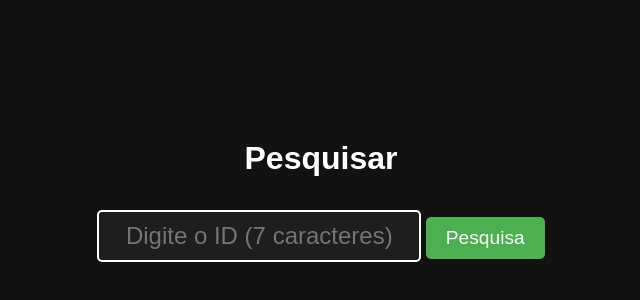
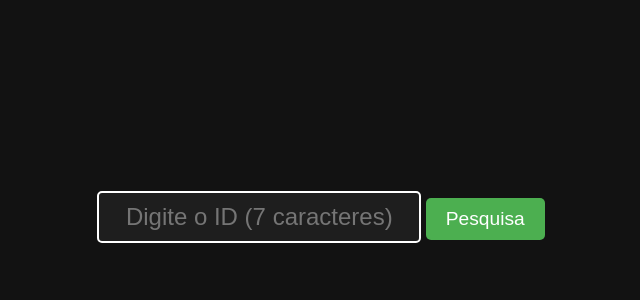
Before and after one commit to Math3usD/Math3usD_pesquisa.github.io, a plain HTML site: page index.html in a window 1280 px wide. Shown: the part 210-510 px from the top of the page, without its empty margins (319-959 px from the left). Drawn offline with Linux system fonts and the light colour scheme.

Commit message:
Update index.html

```diff
--- a/index.html
+++ b/index.html
@@ -61,7 +61,7 @@
     </style>
 </head>
 <body>
-    <h1>Pesquisar</h1>
+    <h1></h1>
     <form id="redirectForm">
         <input
             type="text"
```
